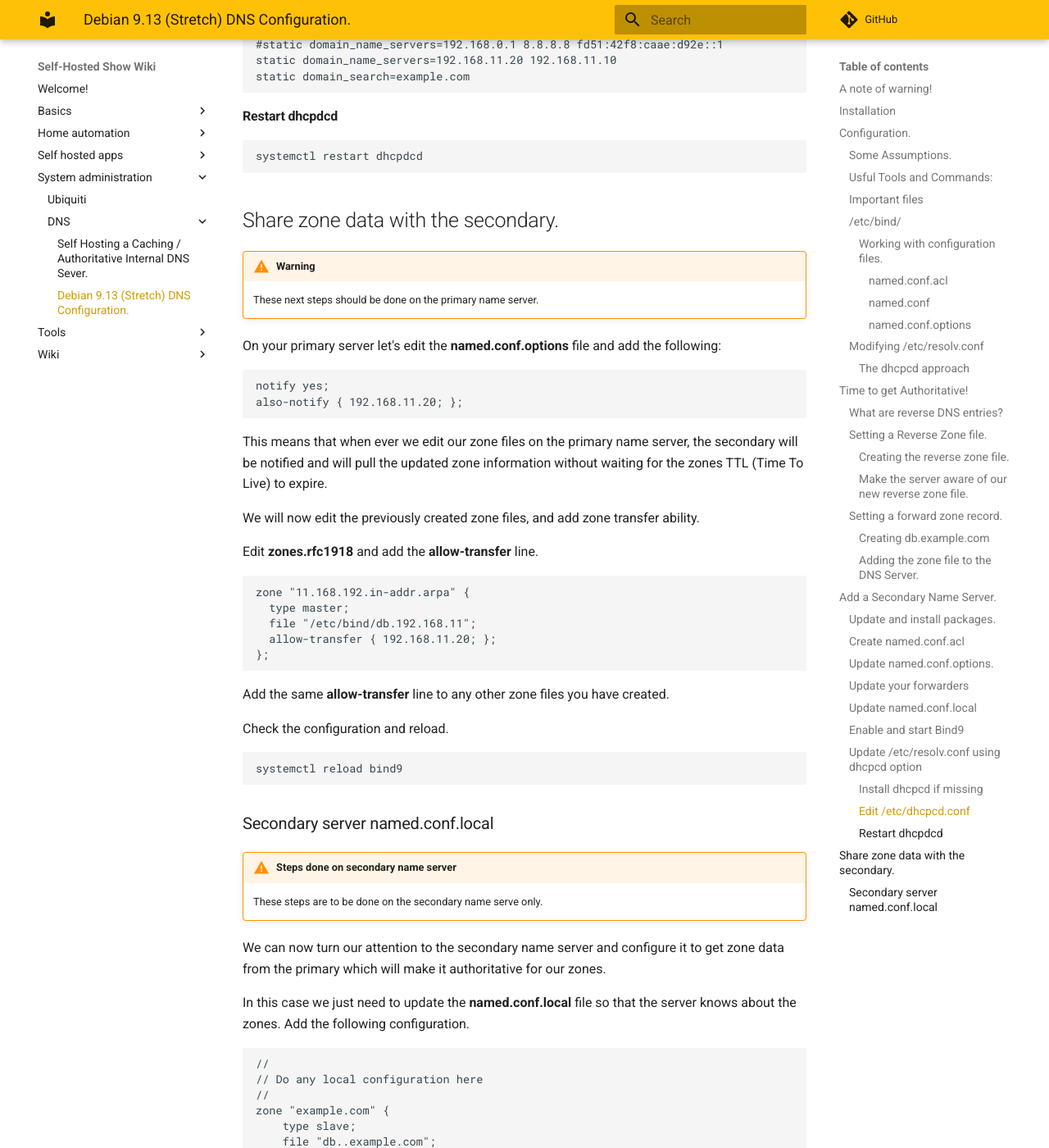
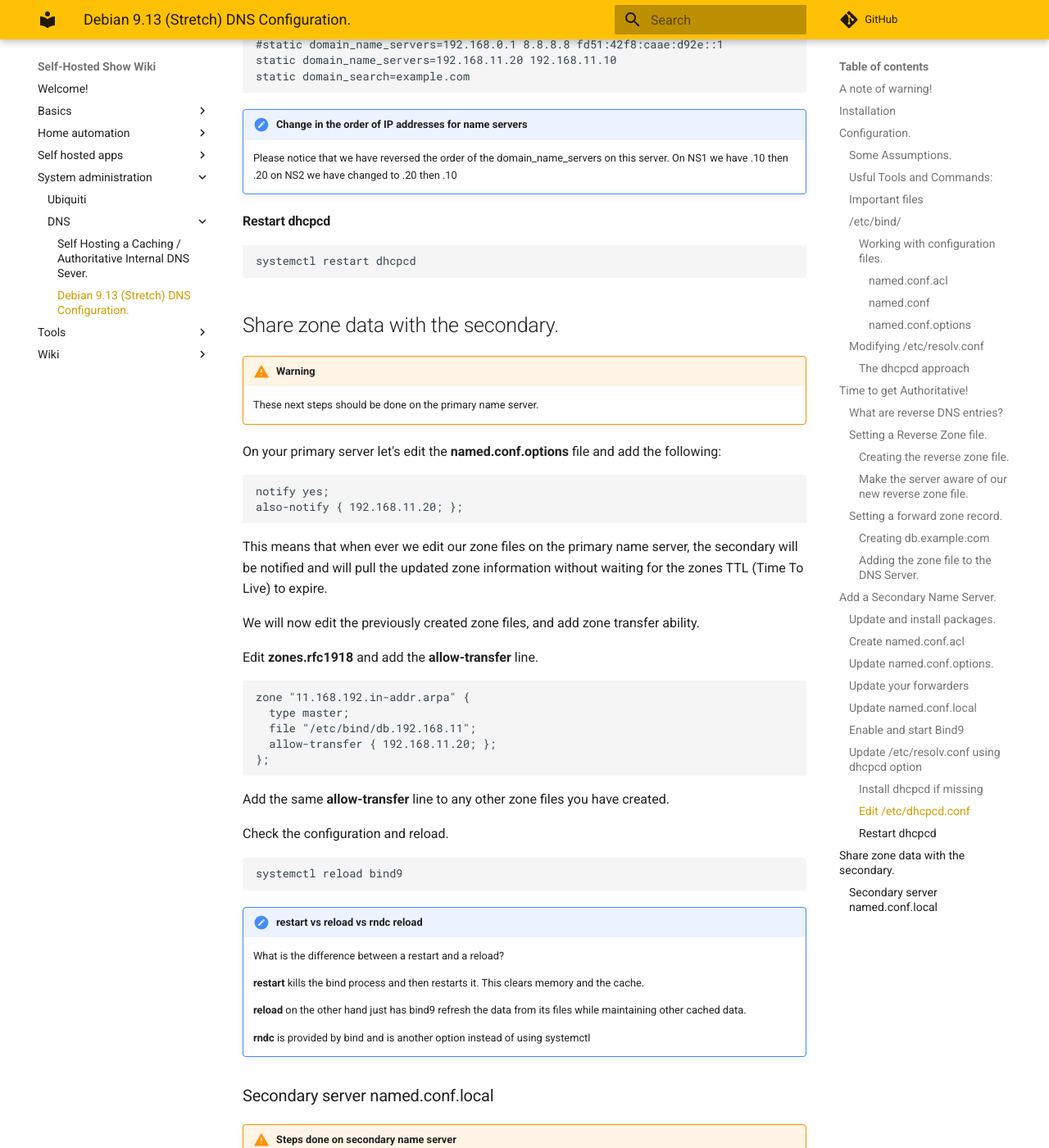
Before and after one commit to selfhostedshow/wiki, an MkDocs documentation site: the page built from docs/system-administration/DNS/debian-stretch.md, in a window 1280 px wide and 1400 px high, scrolled down 14701 px. Shown: the whole window at 82% size. Built offline with MkDocs 1.6.1 and Material for MkDocs 9.7.7, drawn with Linux system fonts in a browser that asks for light colours; comment, search, counter and statistics services are not loaded; some of the changed text lies outside the part shown.

Commit message:
WIP Formating, typo corrections and additional *Note* sections. Added some addiotnal !!! note sections. Corrected some typos with dhcpcd. Moved a heading to a more suitable locations.

````diff
--- a/docs/system-administration/DNS/debian-stretch.md
+++ b/docs/system-administration/DNS/debian-stretch.md
@@ -292,6 +292,8 @@ There seems to be a few ways to do this.
 
     Options 1, 3 and 4 are good for the name servers you will be configuring.
 
+#### The dhcpcd approach
+
 If you do not have a **/etc/dhcpcd.conf** you can install and configure it using:
 
 ```
@@ -331,7 +331,7 @@ static domain_search=example.com
 
 Restart the **dhcpcd** service
 ```
-systemctl restart dhcpdcd
+systemctl restart dhcpcd
 ```
 
 Your **/etc/resolv.conf** should now reflect these changes but retain some of its original settings.
@@ -631,10 +631,13 @@ interface eth0
 static domain_name_servers=192.168.11.20 192.168.11.10
 static domain_search=example.com
 ```
+!!! note "Change in the order of IP addresses for name servers"
+    Please notice that we have reversed the order of the domain_name_servers on
+    this server. On NS1 we have .10 then .20 on NS2 we have changed to .20 then .10
 
-#### Restart dhcpdcd
+#### Restart dhcpcd
 ```
-systemctl restart dhcpdcd
+systemctl restart dhcpcd
 ```
 
 ## Share zone data with the secondary.
@@ -666,6 +669,14 @@ Check the configuration and reload.
 ```
 systemctl reload bind9
 ```
+!!! note "restart vs reload vs rndc reload"
+    What is the difference between a restart and a reload?
+
+    **restart** kills the bind process and then restarts it. This clears memory and the cache.
+
+    **reload** on the other hand just has bind9 refresh the data from its files while maintaining other cached data.
+
+    **rndc** is provided by bind and is another option instead of using systemctl
 
 ### Secondary server named.conf.local
 
````
Also changed, not shown: other parts of docs/system-administration/DNS/debian-stretch.md (+0 -2 lines).
